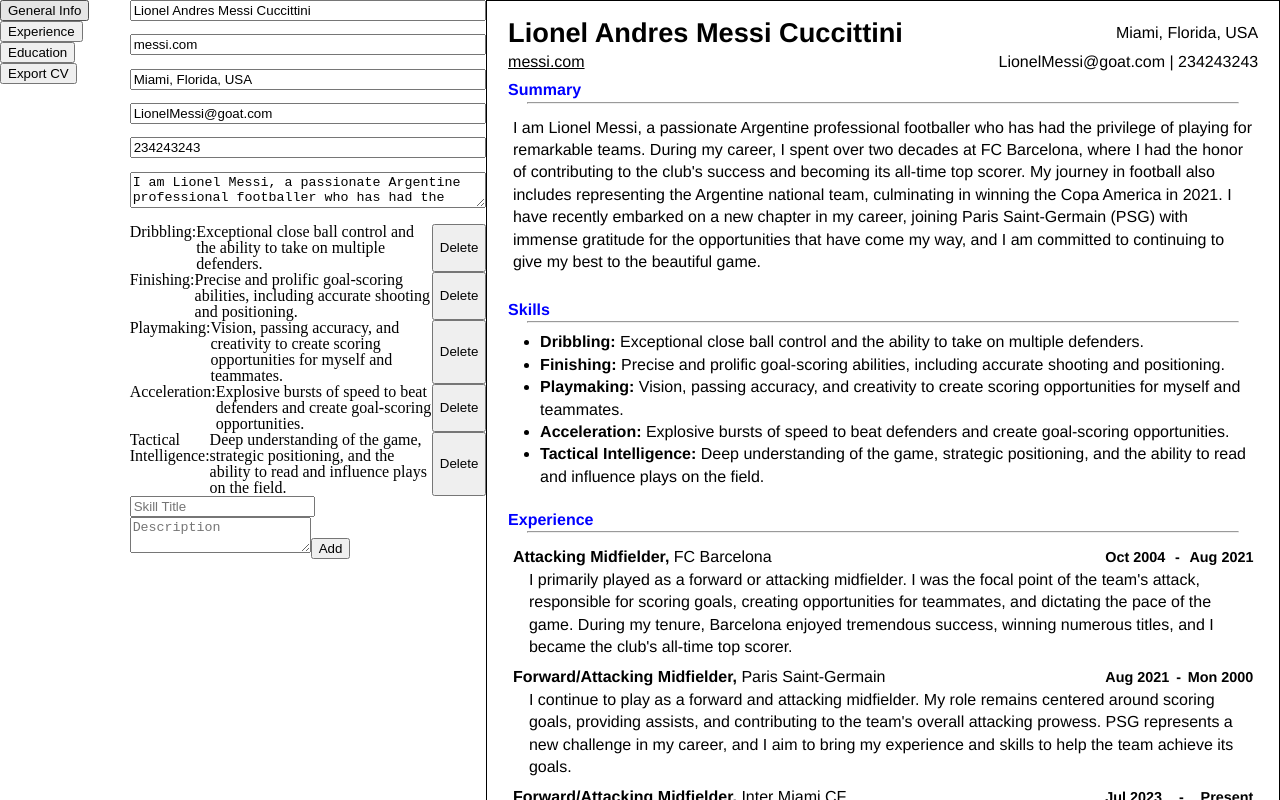
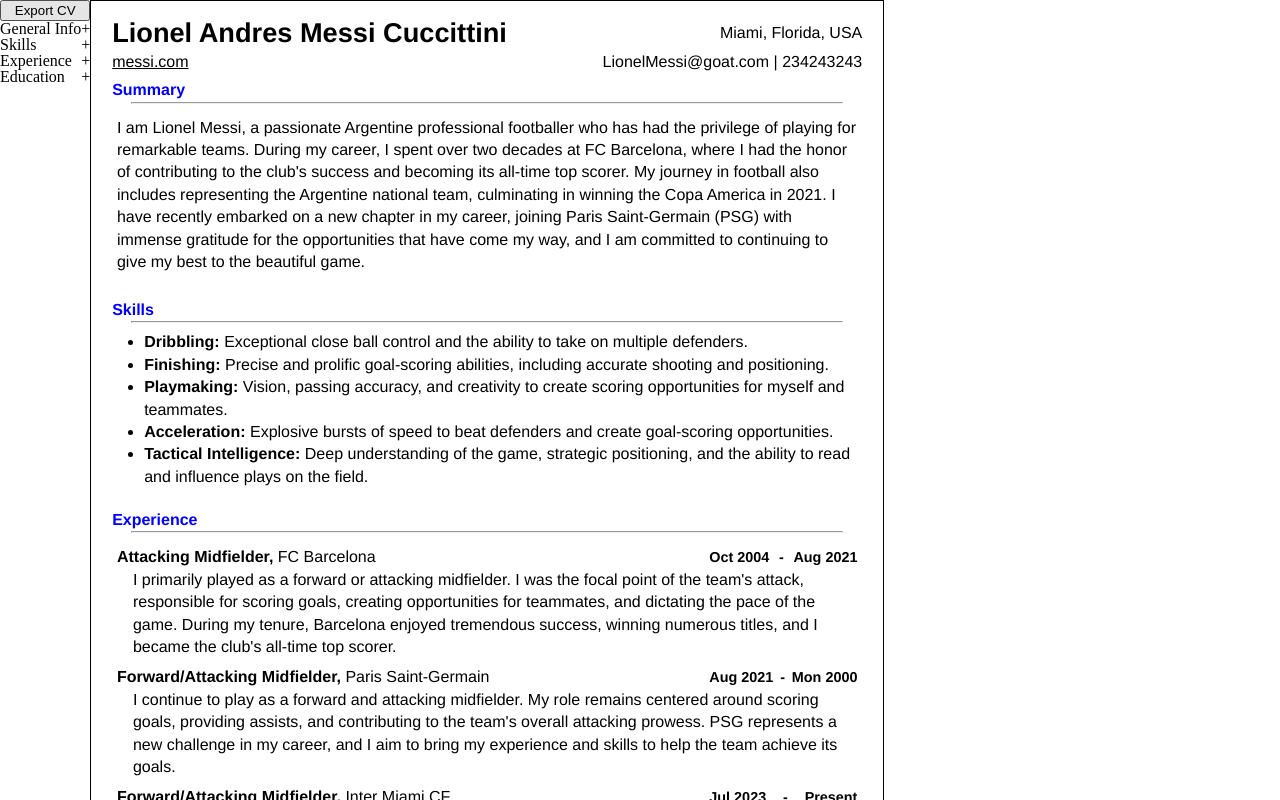
Before and after one commit to antelor/cv-application-v2, a React (Vite) app: page / in a window 1280 px wide. Shown: the top 800 px of the page. Built offline with nearby package versions, Linux system fonts and the light colour scheme.

Commit message:
added accordion menu to the form section

```diff
--- a/src/components/App.jsx
+++ b/src/components/App.jsx
@@ -1,10 +1,9 @@
 import { useState } from 'react'
 import '../styles/App.scss'
-import CVForm from './CVForm.jsx'
+import CVForm from './CVForm'
 import CVDisplay from './CVDisplay'
 import Menu from './Menu'
 import { jsPDF } from "jspdf";
-
 
 const generatePDF = () => {
     const report = new jsPDF('p', 'pt', 'a4');
@@ -18,7 +17,6 @@ const generatePDF = () => {
       }
   })
 };
-
 
 let placeholderInfo = {
   generalInfo:{
@@ -49,13 +47,11 @@ let placeholderInfo = {
 
 
 function App() {
-  const [menuIndex, setMenuIndex] = useState(0);
   const [info, setInfo] = useState(placeholderInfo);
 
   return (
     <div className='App'>
-      <Menu menuIndex={menuIndex} setMenuIndex={setMenuIndex} generatePDF={generatePDF}/>
-      <CVForm info={info} setInfo={setInfo} menuIndex={menuIndex}/>
+      <CVForm info={info} setInfo={setInfo} generatePDF={generatePDF}/>
       <CVDisplay info={info}/>
     </div>
   )
--- a/src/components/CVForm.jsx
+++ b/src/components/CVForm.jsx
@@ -1,32 +1,24 @@
 /* eslint-disable react/prop-types */
+import '../styles/CVForm.scss'
 
 import {useState} from 'react';
 
-function CVForm({info, setInfo, menuIndex}) {
+function CVForm({info, setInfo, generatePDF}) {
 
 
     return(
         <section className='Form'>
-            {(menuIndex == 0) &&
-            <>
+            <button onClick={generatePDF}>Export CV</button>
             <GeneralInfoForm info={info} setInfo={setInfo}/>
             <SkillsForm info={info} setInfo={setInfo}/>
-            </>}
-
-            {(menuIndex == 1) &&
-            <>
             <ExperienceForm info={info} setInfo={setInfo}/>
-            </>}
-
-            {(menuIndex == 2) &&
-            <>
             <EducationForm info={info} setInfo={setInfo}/>
-            </>}
         </section>)
 
 }
 
 function GeneralInfoForm({info, setInfo}) {
+    const [isActive, setIsActive] = useState(false);
 
     function handleNameChange(e) {
         let newInfo = {...info};
@@ -67,6 +59,16 @@ function GeneralInfoForm({info, setInfo}) {
 
 
     return (
+        <div>
+            <div className='formTitle' onClick={() => setIsActive(!isActive)}>
+                <span>
+                    General Info
+                </span>
+                <span>
+                    {isActive ? '-' : '+'}
+                </span>
+            </div>
+            {isActive &&
                 <div className='generalInfoForm'>
                     <input onChange={(e) => {handleNameChange(e)}} placeholder="FirstName LastName" value={info.generalInfo.fullName}></input>
                     <input onChange={(e) => {handleWebsiteChange(e)}} placeholder="website.com" value={info.generalInfo.website}></input>
@@ -75,11 +77,13 @@ function GeneralInfoForm({info, setInfo}) {
                     <input onChange={(e) => {handlePhoneChange(e)}} placeholder="+11 111 111111" value={info.generalInfo.phone}></input>
                     <textarea onChange={(e) => {handleSummaryChange(e)}} placeholder="Tell something about you" value={info.generalInfo.summary}></textarea>
                 </div>
+            }
+        </div>
     )
 }
 
 function SkillsForm({info, setInfo}) {
-
+    const [isActive, setIsActive] = useState(false);
     const[skillTitle, setSkillTitle] = useState('');
     const[skillDesc, setSkillDesc] = useState('');
 
@@ -109,6 +113,16 @@ function SkillsForm({info, setInfo}) {
     }
 
     return(
+    <div>
+        <div className='formTitle' onClick={() => setIsActive(!isActive)}>
+            <span>
+                Skills
+            </span>
+            <span>
+                {isActive ? '-' : '+'}
+            </span>
+        </div>
+        {isActive &&
             <div className='generalSkillsForm'>
                 {info.skills.map( (skill, index) => {
                     return (
@@ -123,13 +137,13 @@ function SkillsForm({info, setInfo}) {
                         <textarea placeholder="Description" onChange={(e) => updateDescValue(e)} value={skillDesc}></textarea>
                         <button onClick={addSkill}>Add</button>
                     </div>
-
+            </div>}
     </div>
     )
 }
 
 function ExperienceForm({info, setInfo}){
-
+    const [isActive, setIsActive] = useState(false);
     const [position, setPosition] = useState('');
     const [location, setLocation] = useState('');
     const [desc, setDesc] = useState('');
@@ -182,7 +196,13 @@ function ExperienceForm({info, setInfo}){
     }
 
     return(
-        <>
+        <div>
+            <div className='formTitle' onClick={() => setIsActive(!isActive)}>
+                <span>Experience</span>
+                <span>{isActive ? '-' : '+'}</span>
+            </div>
+            {isActive &&
+            <div>
                 {info.experience.map((job, index) =>{
                     return(
                         <div key={index}>
@@ -203,14 +223,15 @@ function ExperienceForm({info, setInfo}){
                     <input placeholder='End Date' onChange={(e) => changeEndDate(e)}></input>
                     <button onClick={addJob}>Add</button>
                 </div>
+            </div>}
 
-        </>
+        </div>
     )
 
 }
 
 function EducationForm({info, setInfo}){
-
+    const [isActive, setIsActive] = useState(false);
     const [school, setSchool] = useState('');
     const [location, setLocation] = useState('');
     const [degree, setDegree] = useState('');
@@ -269,7 +290,13 @@ function EducationForm({info, setInfo}){
     }
 
     return(
-        <>
+        <div>
+            <div className='formTitle' onClick={() => setIsActive(!isActive)}>
+                <span>Education</span>
+                <span>{isActive ? '-' : '+'}</span>
+            </div>
+            {isActive &&
+            <div>
                 {info.education.map((ed, index) =>{
                     return(
                         <div key={index}>
@@ -292,8 +319,8 @@ function EducationForm({info, setInfo}){
                     <input placeholder='End Date' onChange={(e) => changeEndDate(e)}></input>
                     <button onClick={addEd}>Add</button>
                 </div>
-
-        </>
+            </div>}
+        </div>
     )
 
 }
--- a/src/styles/CVDisplay.scss
+++ b/src/styles/CVDisplay.scss
@@ -101,26 +101,3 @@
         }
     }
 }
-
-
-.Form{
-    display: flex;
-    flex-direction: column;
-
-    .generalInfoForm{
-        display: flex;
-        flex-direction: column;
-
-        input{
-            margin-bottom: 1em;
-        }
-    }
-
-    .generalSkillsForm{
-        margin-top: 1em;
-
-        .skills{
-            display: flex;
-        }
-    }
-}
--- /dev/null
+++ b/src/styles/CVForm.scss
@@ -0,0 +1,27 @@
+
+.Form{
+    display: flex;
+    flex-direction: column;
+
+    .formTitle{
+        display: flex;
+        justify-content: space-between;
+    }
+
+    .generalInfoForm{
+        display: flex;
+        flex-direction: column;
+
+        input{
+            margin-bottom: 1em;
+        }
+    }
+
+    .generalSkillsForm{
+        margin-top: 1em;
+
+        .skills{
+            display: flex;
+        }
+    }
+}
```
Lines whose indentation alone changed are shown as unchanged.
